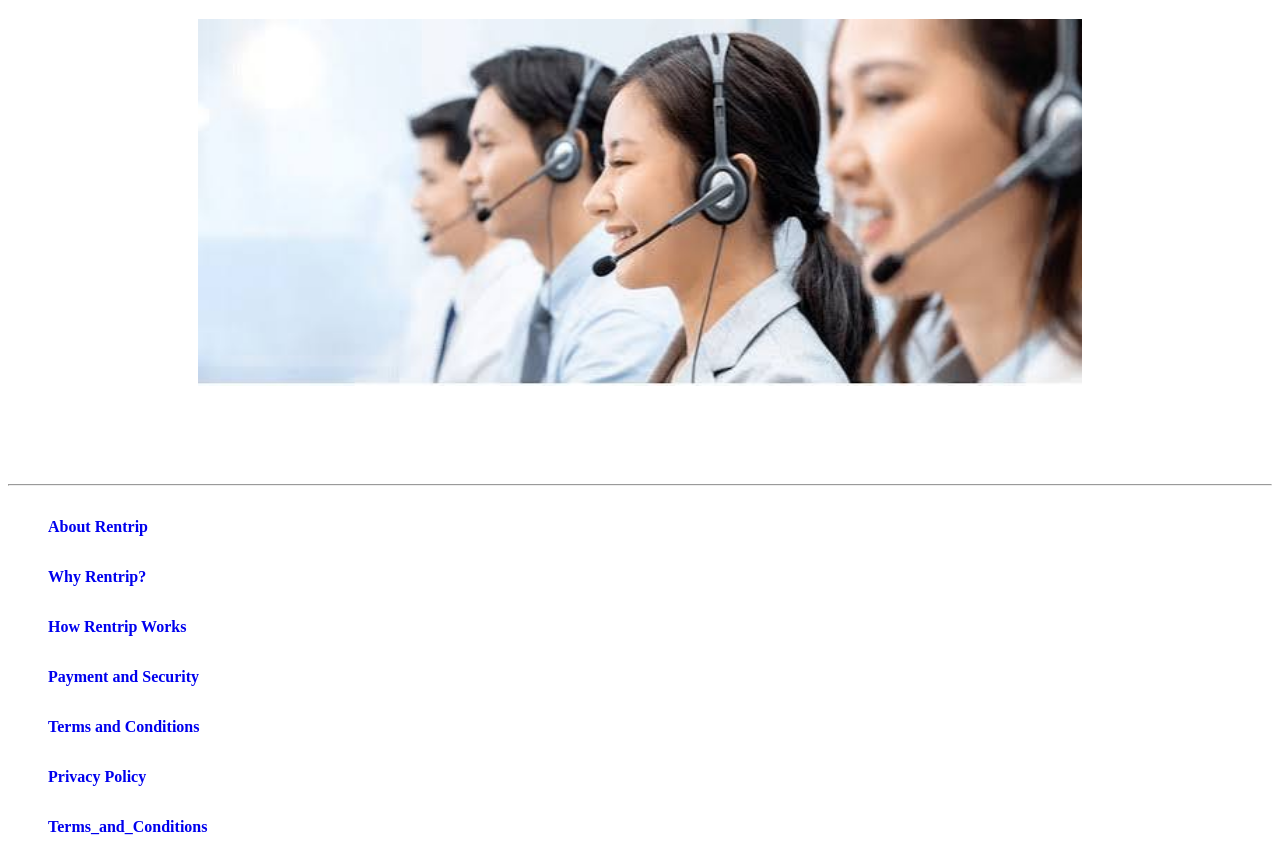
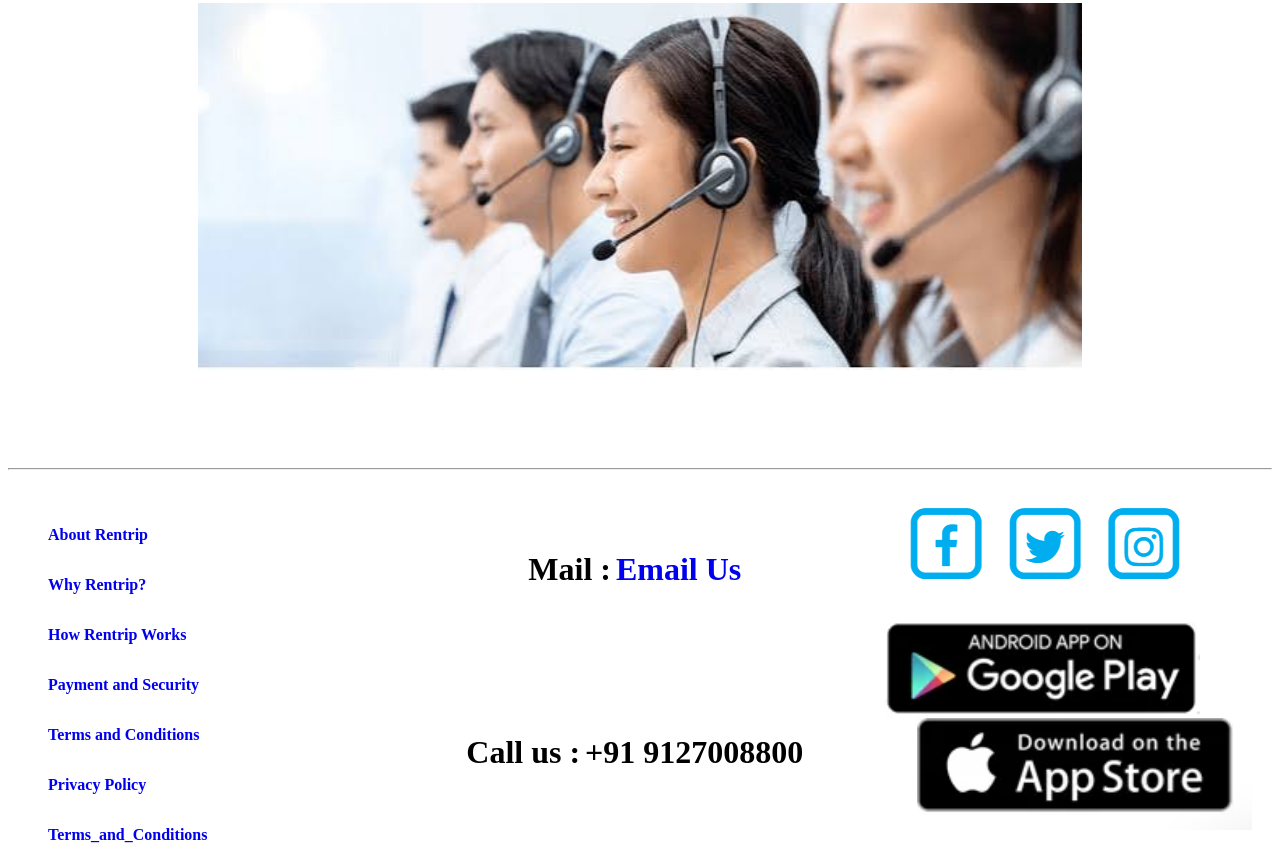
Before and after one commit to maski4629-source/my-project-in-fssa, a plain HTML site: page pages/html_files/contact.html in a window 1280 px wide. Shown: the part 1229-2097 px from the top of the page. Drawn offline with Linux system fonts and the light colour scheme; a web font is replaced by a local one.

Commit message:
16:11:2026 commited

```diff
--- a/pages/html_files/contact.html
+++ b/pages/html_files/contact.html
@@ -50,8 +50,8 @@
         <img src="/pages/contact_image_files/Contact Us.png" alt="contact_us.img" width="70%" height="auto">
     </div>
         <br><br><br><br><br>
+        <hr>
     <footer>
-        <hr>
         <div>
         <ul class="ul_class">
             <li><a href="about.html">About Rentrip</a></li>
@@ -63,6 +63,20 @@
             <li><a href="Terms_and_Conditions.html">Terms_and_Conditions</a></li>
         </ul>
         </div>
+        <div class="footer-details">
+            <div class="footer-mail">
+                <a href="mailto:borntoride@gmail.com" class="footer_mail_a_tag">Mail : </a>
+                <a href="mailto:borntoride@gmail.com" class="footer_mail_a">Email Us</a>
+            </div>
+            <div class="footer-contact">
+                <p class="footer_cal_p">Call us :</p>
+                <p class="footer_cal_p">+91 9127008800</p>
+            </div>
+        </div>
+        <div class="footer_img">
+            <img src="/pages/footer_images_files/fb,tw,insta.png" alt="fb,tw,insta.img">
+            <img src="/pages/footer_images_files/playstore.png" alt="playstore.img">
+        </div>
     </footer>
 </body>
 
--- a/pages/style_files/about.css
+++ b/pages/style_files/about.css
@@ -6,8 +6,16 @@ h2{
     /* text-shadow: 2px 2px 2px  rgb(130, 166, 249); */
 }
 
+img{
+    transition: all 0.3s;
+}
+
+img:hover{
+    transform: scale(1.05);
+}
+
 .born_to_ride:hover {
-    transform: scale(1.05)
+    transform: scale(1.05);
 }
 
 .born_to_ride:active{
@@ -89,3 +97,54 @@ li {
     font-weight: 600;
     padding: 16px  0px 16px 0px;
 }
+
+
+footer{
+    display: flex;
+}
+
+.ul_class li, a {
+    display: flex;
+    text-decoration: none;
+    list-style-type: none;
+    font-size: 16px;
+    font-weight: 600;
+    padding: 16px  0px 0px 0px;
+}
+
+.footer-details{
+    display: flex;
+    flex-direction: column;
+    justify-content: space-around;
+    align-items: center;
+    width: 50%;
+    margin-left: 20%;
+}
+
+.footer-mail{
+    display: flex;
+    gap: 5px;
+}
+
+.footer_mail_a_tag{
+    font-size: xx-large;
+    color: black;
+}
+
+.footer_mail_a{
+    font-size: xx-large;
+}
+
+.footer-contact{
+    display: flex;
+    gap: 5px;
+}
+
+.footer_cal_p{
+    font-size: xx-large;
+    font-weight: 600;
+}
+
+.footer_img{
+    margin-left: 5%;
+}
--- a/pages/style_files/contact.css
+++ b/pages/style_files/contact.css
@@ -6,6 +6,13 @@ h2 {
     /* text-shadow: 2px 2px 2px  rgb(130, 166, 249); */
 }
 
+img{
+    transition: all 0.3s;
+}
+
+img:hover{
+    transform: scale(1.05);
+}
 
 .born_to_ride {
     margin-left: 20%;
@@ -14,7 +21,7 @@ h2 {
 }
 
 .born_to_ride:hover {
-    transform: scale(1.05)
+    transform: scale(1.05);
 }
 
 .born_to_ride:active {
@@ -129,3 +136,53 @@ header {
     font-weight: 600;
     padding: 16px  0px 16px 0px;
 }
+
+footer{
+    display: flex;
+}
+
+.ul_class li, a {
+    display: flex;
+    text-decoration: none;
+    list-style-type: none;
+    font-size: 16px;
+    font-weight: 600;
+    padding: 16px  0px 0px 0px;
+}
+
+.footer-details{
+    display: flex;
+    flex-direction: column;
+    justify-content: space-around;
+    align-items: center;
+    width: 50%;
+    margin-left: 20%;
+}
+
+.footer-mail{
+    display: flex;
+    gap: 5px;
+}
+
+.footer_mail_a_tag{
+    font-size: xx-large;
+    color: black;
+}
+
+.footer_mail_a{
+    font-size: xx-large;
+}
+
+.footer-contact{
+    display: flex;
+    gap: 5px;
+}
+
+.footer_cal_p{
+    font-size: xx-large;
+    font-weight: 600;
+}
+
+.footer_img{
+    margin-left: 5%;
+}
--- a/pages/style_files/index.css
+++ b/pages/style_files/index.css
@@ -450,10 +450,52 @@ nav {
     margin-left: 52%;
 }
 
+footer{
+    display: flex;
+}
+
 .ul_class li, a {
+    display: flex;
     text-decoration: none;
     list-style-type: none;
     font-size: 16px;
     font-weight: 600;
-    padding: 16px  0px 16px 0px;
+    padding: 16px  0px 0px 0px;
 }
+
+.footer-details{
+    display: flex;
+    flex-direction: column;
+    justify-content: space-around;
+    align-items: center;
+    width: 50%;
+    margin-left: 20%;
+}
+
+.footer-mail{
+    display: flex;
+    gap: 5px;
+}
+
+.footer_mail_a_tag{
+    font-size: xx-large;
+    color: black;
+}
+
+.footer_mail_a{
+    font-size: xx-large;
+}
+
+.footer-contact{
+    display: flex;
+    gap: 5px;
+}
+
+.footer_cal_p{
+    font-size: xx-large;
+    font-weight: 600;
+}
+
+.footer_img{
+    margin-left: 8%;
+}
```
Also changed, not shown: index.html (+18 -2 lines), pages/html_files/about.html (+14 -1 lines), pages/footer_images_files/fb,tw,insta.png (added), pages/footer_images_files/playstore.png (added), pages/style_files/Why_Rentrip.css (line endings or trailing spaces).
